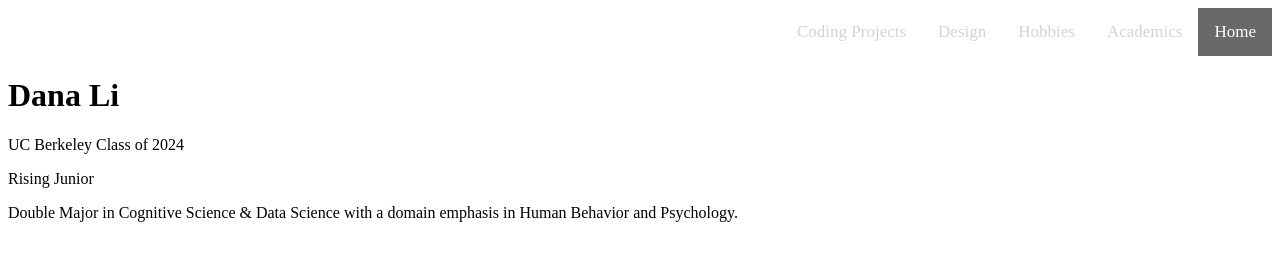
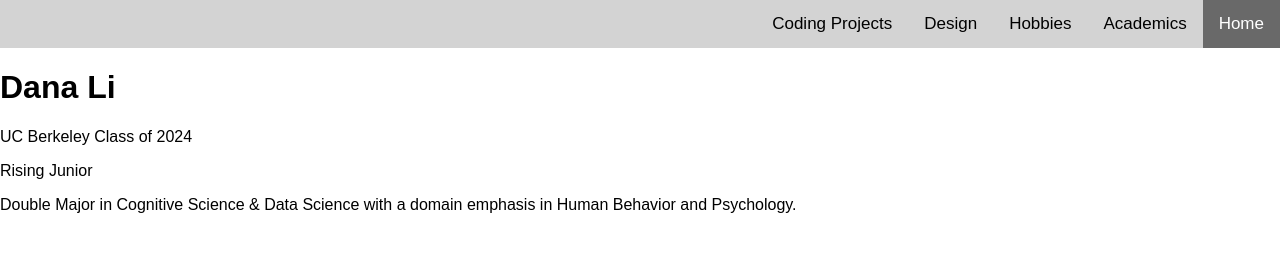
Before and after one commit to td-dana/portfolio, a plain HTML site: page index.html in a window 1280 px wide. Drawn offline with Linux system fonts and the light colour scheme.

Commit message:
navbar again

```diff
--- a/style.css
+++ b/style.css
@@ -1,11 +1,16 @@
+body {
+  margin: 0;
+  font-family: Arial, Helvetica, sans-serif;
+}
+
 .topnav {
-  background-color: #fff;
+  background-color: #D3D3D3;
   overflow: hidden;
 }
 
 .topnav a {
   float: right;
-  color: #D3D3D3;
+  color: black;
   text-align: center;
   padding: 14px 16px;
   text-decoration: none;
```
